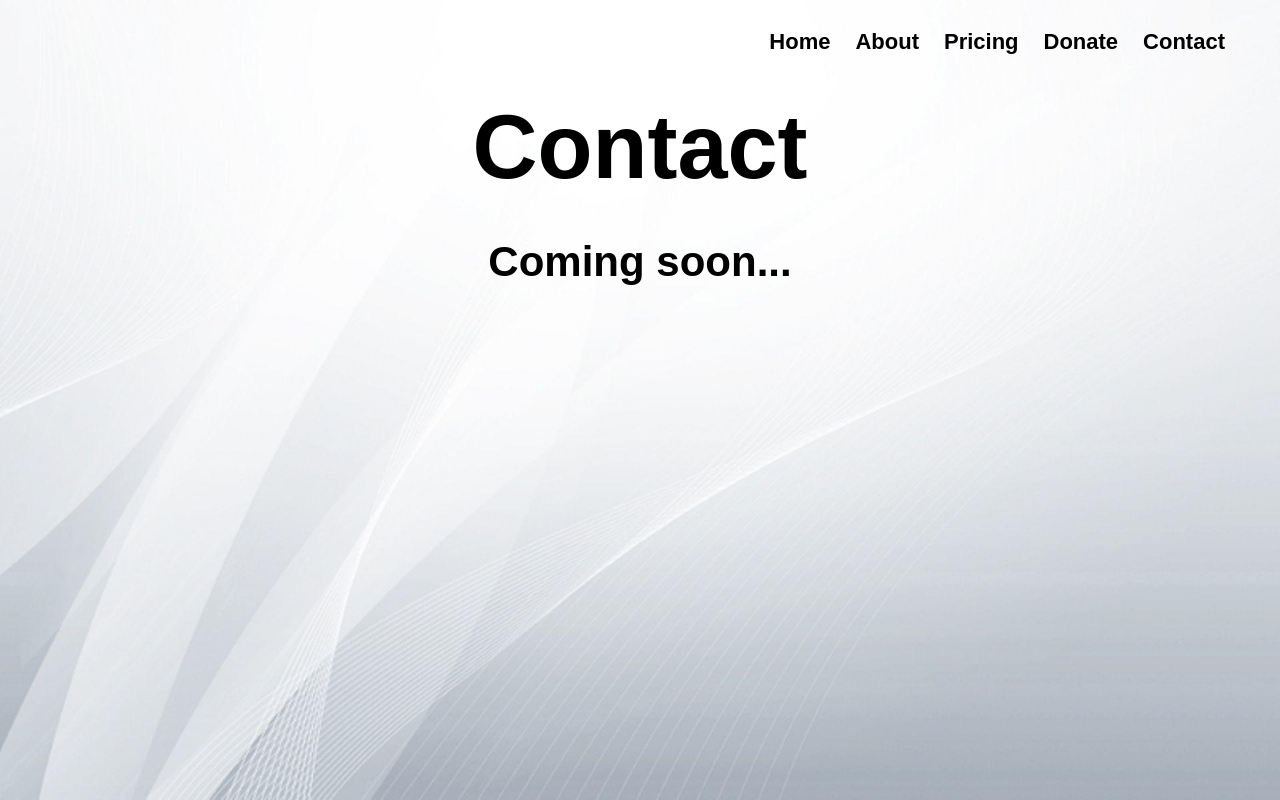
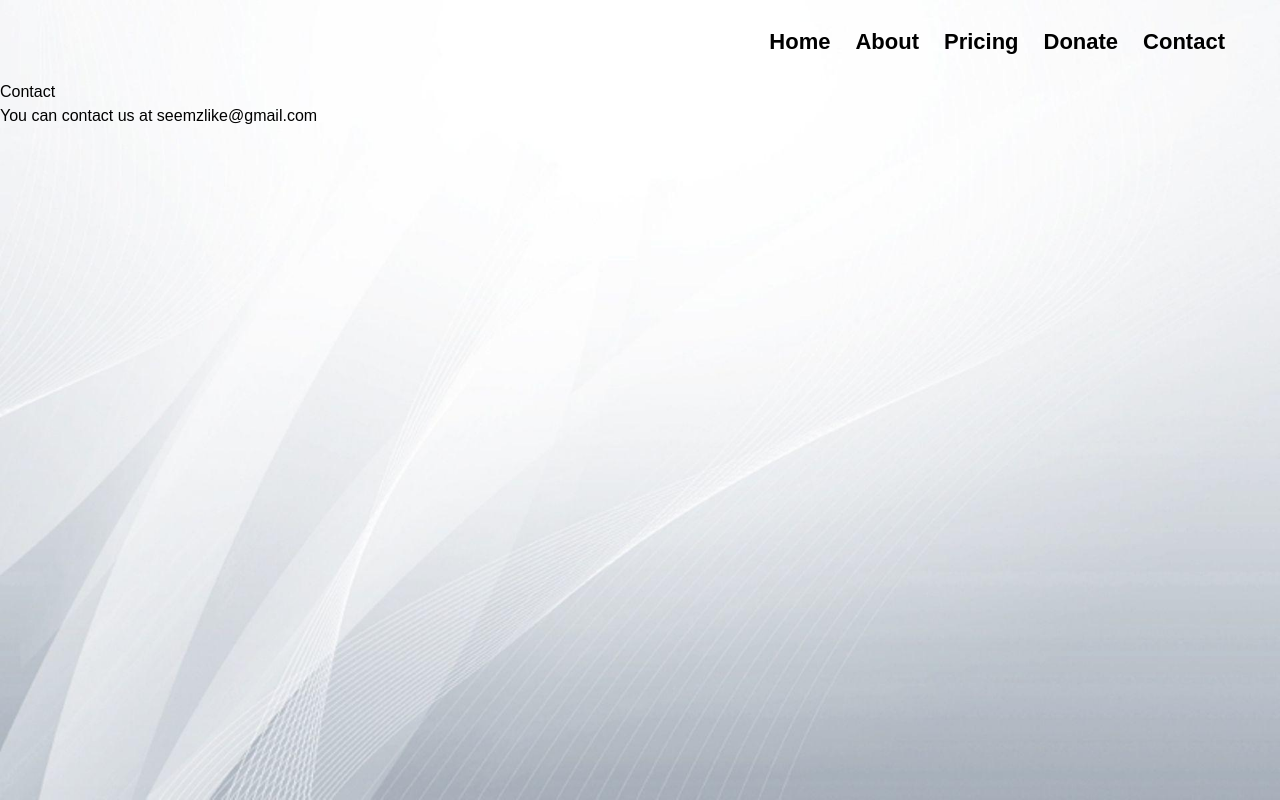
Before and after one commit to H4CK3R1010/Seemz-Like-Magazine, a Next.js app: page /contact in a window 1280 px wide. Built offline with nearby package versions, Linux system fonts and the light colour scheme.

Commit message:
Add gmail link

```diff
--- a/app/contact/page.tsx
+++ b/app/contact/page.tsx
@@ -1,19 +1,21 @@
 export default function Contact(){
 
 return(
-
 <div className="background">
 
-<div className="title">
+<div className="pageBox">
+
+<h1>
 Contact
-</div>
+</h1>
 
-<div className="subtitle">
-Coming soon...
+<p>
+You can contact us at seemzlike@gmail.com
+</p>
+
 </div>
 
 </div>
-
 )
 
 }
```
